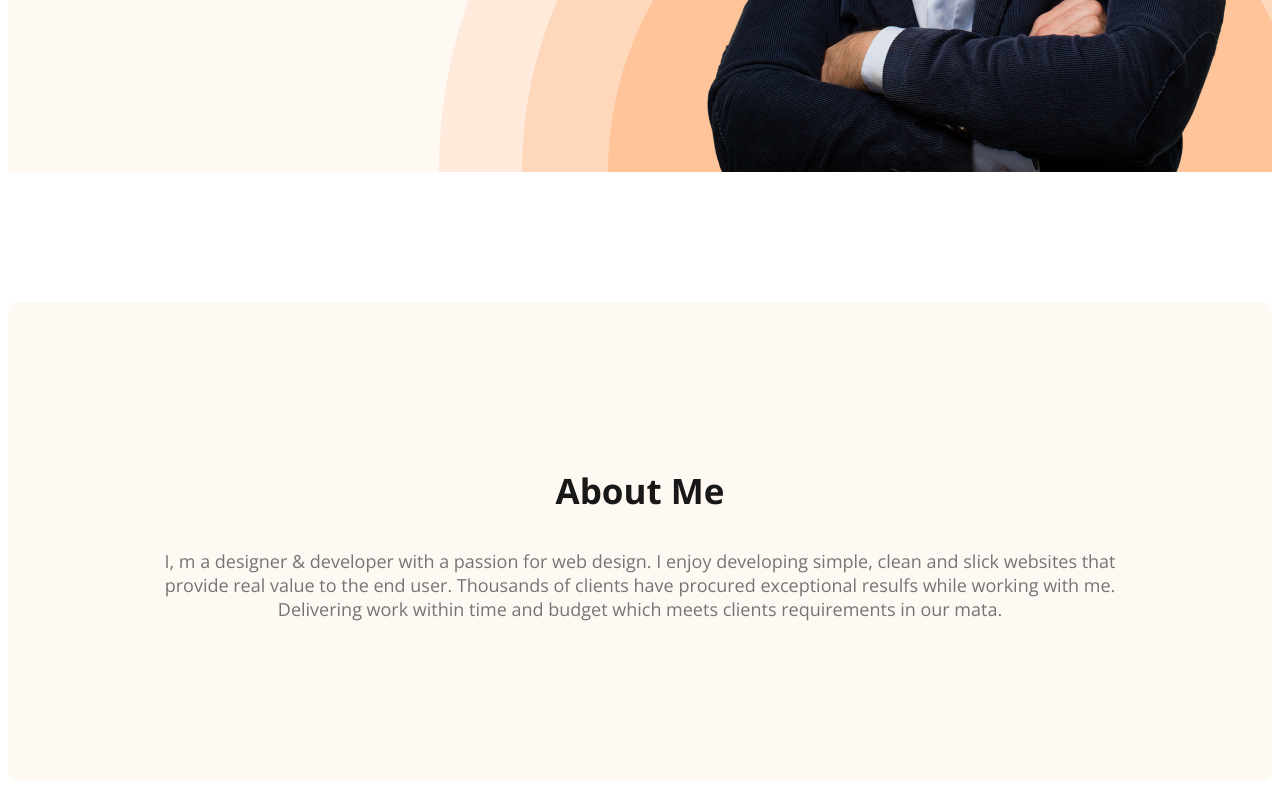
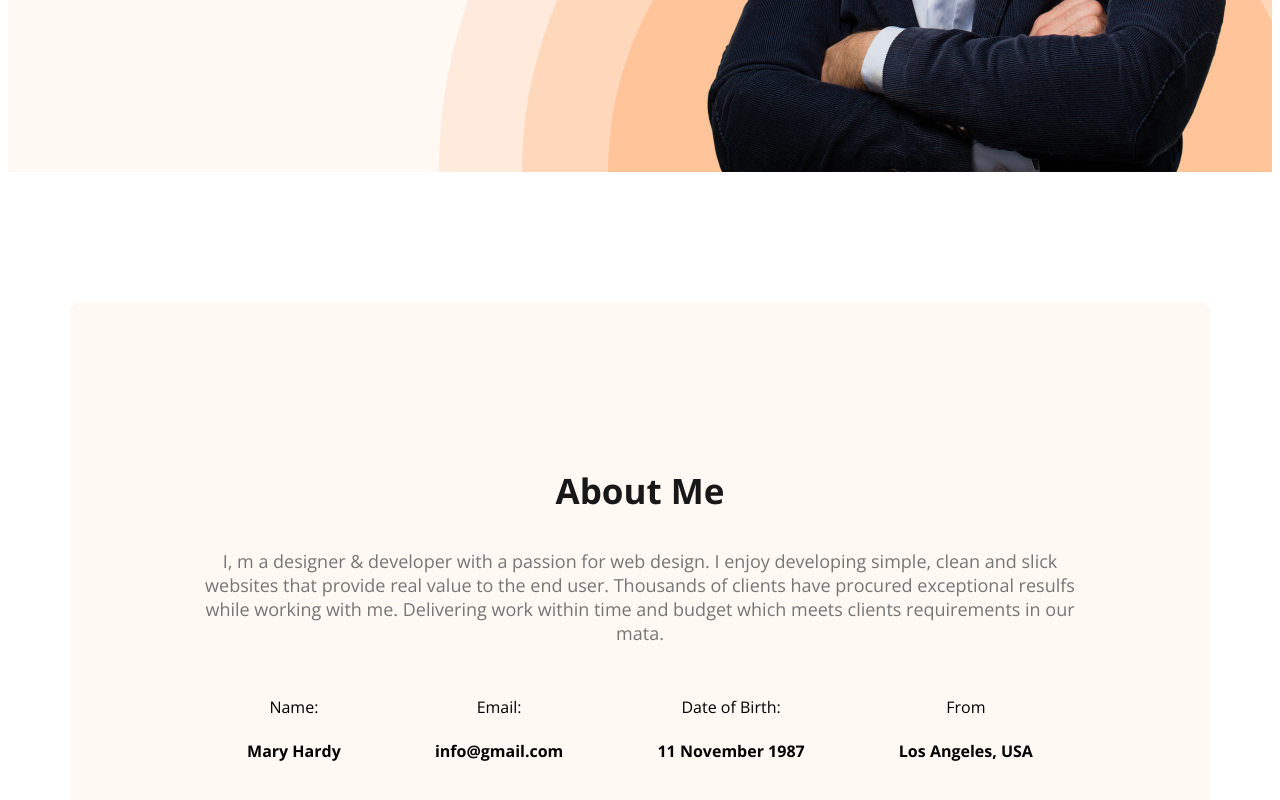
Before and after one commit to mdujjal67/Web-Developer-Portfolio, a plain HTML site: page index.html in a window 1280 px wide. Shown: the part 693-1493 px from the top of the page. Drawn offline with nearby package versions, Linux system fonts and the light colour scheme.

Commit message:
added about section

```diff
--- a/css files/style.css
+++ b/css files/style.css
@@ -2,6 +2,10 @@
 body{
     font-family: 'Mulish', sans-serif;
     font-family: 'Open Sans', sans-serif;
+}
+main{
+    max-width: 1140px;
+    margin: 0 auto;
 }
 .btn-primary{
     border-radius: 5px;
@@ -87,3 +91,16 @@ nav ul li a{
     font-weight: 400;
     margin: 30px 0px;
   }
+  .about-info-container{
+    display: flex;
+    justify-content: space-around;
+  }
+  .about-info{
+    text-align: center;
+  }
+  .info-title{
+    font-weight: 400;
+  }
+  .info-descript{
+    font-weight: 700;
+  }
--- a/index.html
+++ b/index.html
@@ -34,7 +34,24 @@
         <section class="about">
             <h3 class="section-title">About Me</h3>
             <p class="section-descript">I, m a designer & developer with a passion for web design. I enjoy developing simple, clean and slick websites that provide real value to the end user. Thousands of clients have procured exceptional resulfs while working with me. Delivering work within time and budget which meets clients requirements in our mata.</p>
-
+            <div class="about-info-container">
+                <div class="about-info">
+                    <h4 class="info-title">Name:</h4>
+                    <p class="info-descript">Mary Hardy</p>
+                </div>
+                <div class="about-info">
+                    <h4 class="info-title">Email:</h4>
+                    <p class="info-descript">info@gmail.com</p>
+                </div>
+                <div class="about-info">
+                    <h4 class="info-title">Date of Birth:</h4>
+                    <p class="info-descript">11 November 1987</p>
+                </div>
+                <div class="about-info">
+                    <h4 class="info-title">From</h4>
+                    <p class="info-descript">Los Angeles, USA</p>
+                </div>
+            </div>
         </section>
     </main>
     <footer>
```
